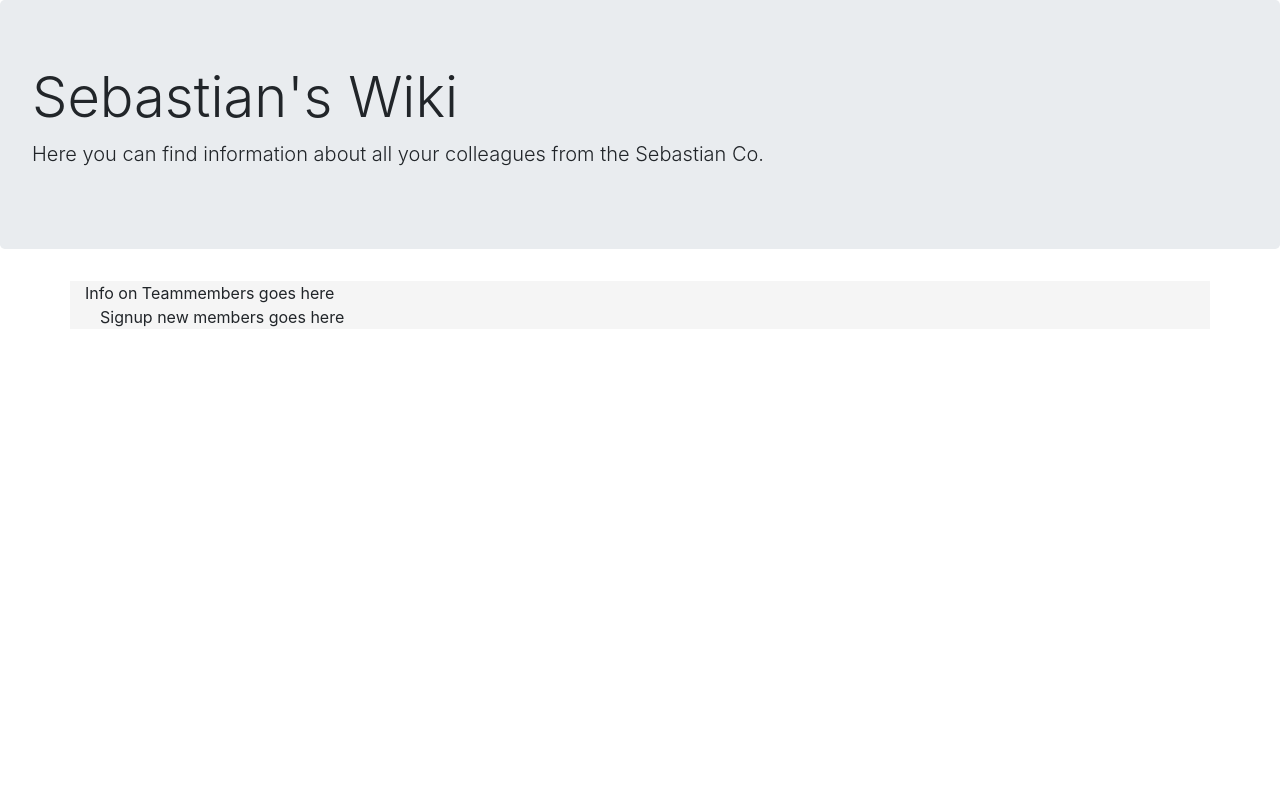
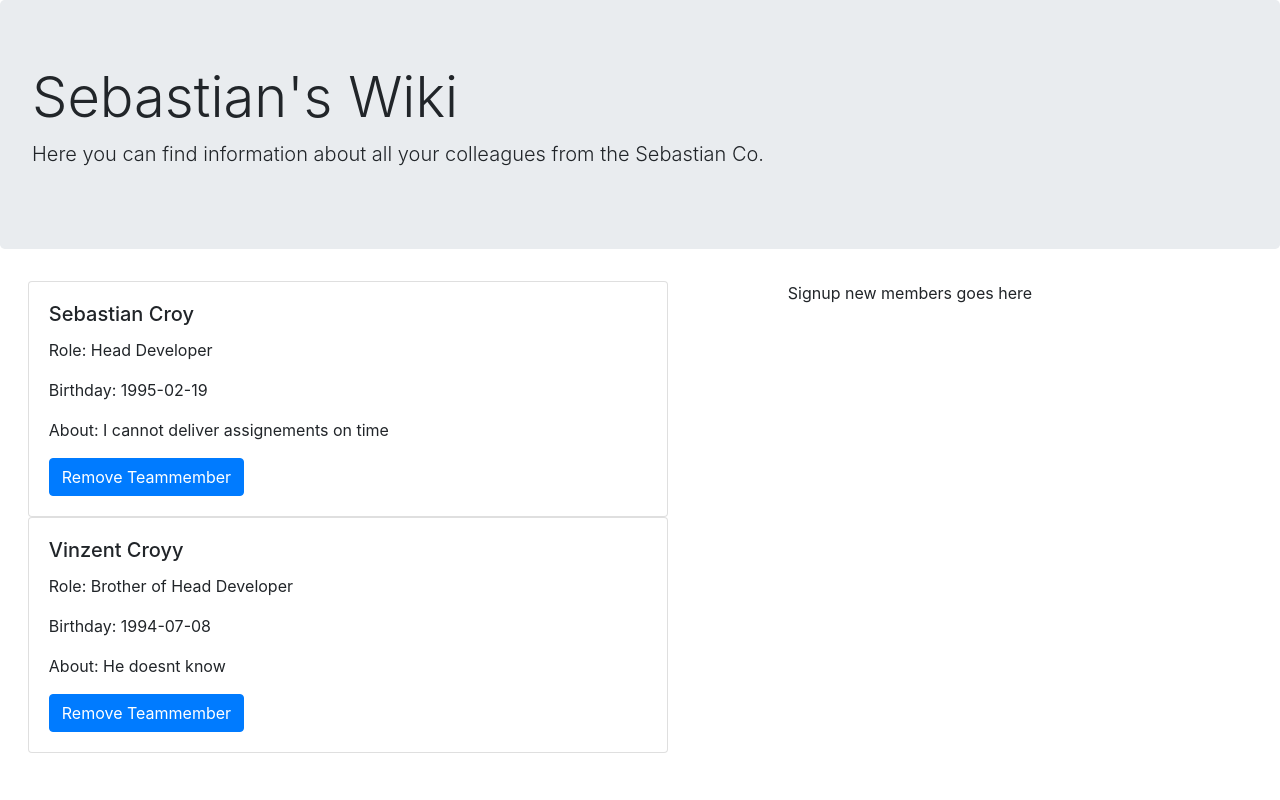
Before and after one commit to sebastiancroy/sebcroy_javascriptreview_mcsbt2021, a Flask app: page / in a window 1280 px wide. Run offline with Flask 2, Linux system fonts and the light colour scheme; data comes from the database, SQL or seed files in the repository; some libraries are stand-ins or nearby versions.

Commit message:
got the users displayed in cards, no other functionality yet

```diff
--- a/server.py
+++ b/server.py
@@ -27,9 +27,6 @@ class User(db.Model):
     about = db.Column(db.String(500),unique=False,nullable=False)
     #add picture as well when you've got time (SQLAlchemy-ImageAttach)
 
-    def __repr__(self):
-        return  'name: ' + str(self.firstname) + ' ' + str(self.lastname) + ', ' + 'birthday: ' + str(self.birthday)  + ', ' + 'role :' + str(self.role)  + ', ' + 'about :' + str(self.about)
-
 
 #uncomment to create database if not already in directory
 #db.create_all()
@@ -44,13 +41,14 @@ class User(db.Model):
 
 @app.route('/')
 def index():
-    return render_template('index.html')
-
-@app.route('/showall', methods=['GET', 'POST'])
-def showallusers():
-    allusers = User.query.all()
-    return jsonify(allusers)
+    users = User.query.all()
+    return render_template('index.html', data = users)
 
 
 if __name__ == "__main__":
     app.run(debug=True)
+
+
+# data = User.query.all()
+# for User in data:
+#     print(User.firstname)
--- a/static/main.css
+++ b/static/main.css
@@ -7,7 +7,8 @@
 .container{
     width: 100%;
     height: 100%;
-    background: whitesmoke;
+    background: white;
+    margin-left: 1%;
 }
 
 .text{
--- a/templates/index.html
+++ b/templates/index.html
@@ -14,18 +14,26 @@
       <div class="container">
         <div class="row">
           <div class="col">
-            Info on Teammembers goes here
 
 
 
+          {% for user in data %}
 
-          <div class="col">
+          <div class="card" style="width: 40rem;">
+            <!-- <img src="..." class="card-img-top" alt="..."> -->
+            <div class="card-body">
+              <h5 class="card-title">{{user.firstname + ' ' + user.lastname}}</h5>
+              <p class="card-text">Role: {{user.role}}</p>
+              <p class="card-text">Birthday: {{user.birthday}}</p>
+              <p class="card-text">About: {{user.about}}</p>
+              <a href="#" class="btn btn-primary">Remove Teammember</a>
+            </div>
+          </div>
+
+          {% endfor %}
+        </div>
+          <div class="col-md-4">
             Signup new members goes here
-
-
-
-
-
 
 
 
```
